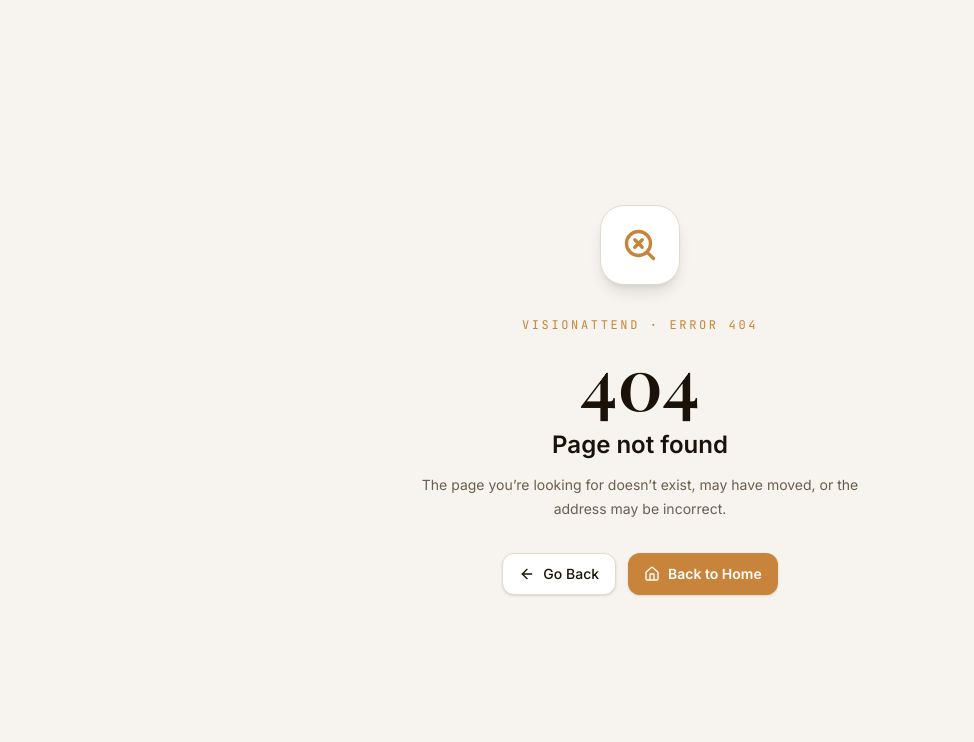
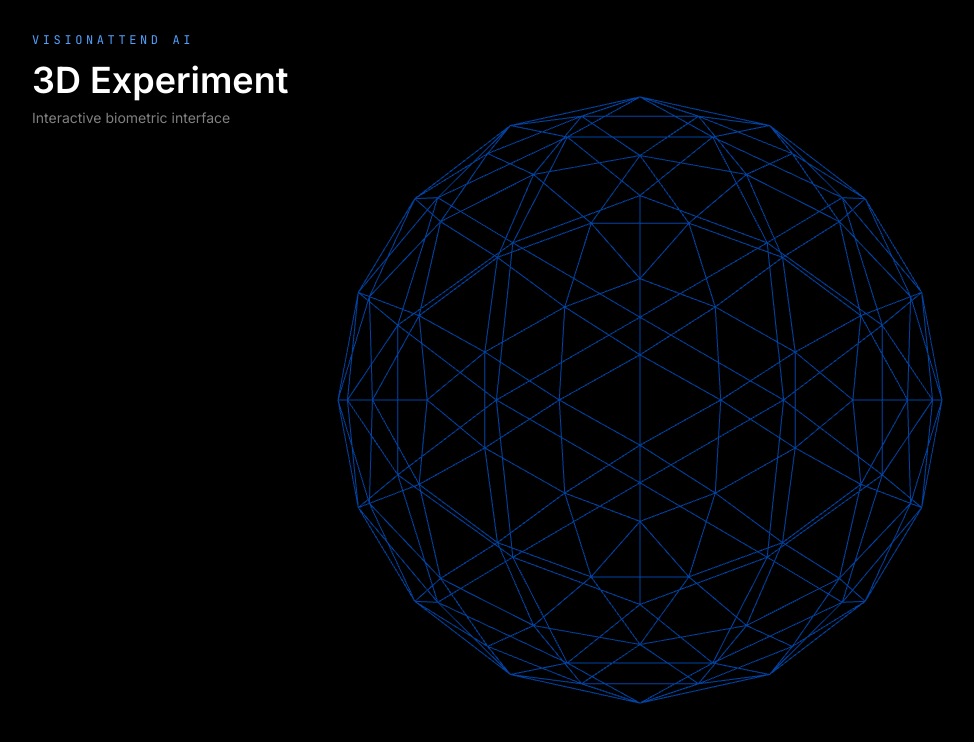
Before and after one commit to Ali5253-hingoliwala/face-regonization, a React (Vite) app in the folder frontend/visionattend-frontend (1)/: page /3d-test in a window 1280 px wide. Before the commit this address had no page. Shown: the top 742 px of the page, without its empty margins (0-974 px from the left). Built offline with nearby package versions, Linux system fonts and the light colour scheme; a web font is replaced by a local one.

Commit message:
Start 3D landing experiment

```diff
--- a/frontend/visionattend-frontend (1)/package.json
+++ b/frontend/visionattend-frontend (1)/package.json
@@ -10,11 +10,15 @@
     "preview": "vite preview"
   },
   "dependencies": {
+    "@react-three/drei": "^10.7.8",
+    "@react-three/fiber": "^9.7.0",
     "axios": "^1.19.0",
+    "gsap": "^3.15.0",
     "lucide-react": "^1.33.0",
     "react": "^19.2.8",
     "react-dom": "^19.2.8",
-    "react-router-dom": "^7.18.2"
+    "react-router-dom": "^7.18.2",
+    "three": "^0.185.1"
   },
   "devDependencies": {
     "@tailwindcss/postcss": "^4.3.3",
--- a/frontend/visionattend-frontend (1)/src/App.tsx
+++ b/frontend/visionattend-frontend (1)/src/App.tsx
@@ -17,9 +17,11 @@ import StudentCalendarPage from "./pages/StudentCalendarPage";
 import StudentLeavePage from "./pages/StudentLeavePage";
 import ProfilePage from "./pages/ProfilePage";
 import NotFoundPage from "./pages/NotFoundPage";
+import Landing3DTest from "./pages/Landing3DTest";
 
 export default function App() {
   return <AuthProvider><BrowserRouter><Routes>
+    <Route path="/3d-test" element={<Landing3DTest />} />
     <Route path="/" element={<LandingPage />} />
     <Route path="/login" element={<LoginPage />} />
     <Route path="/signup" element={<SignupPage />} />
--- /dev/null
+++ b/frontend/visionattend-frontend (1)/src/pages/Landing3DTest.tsx
@@ -0,0 +1,49 @@
+import { Canvas } from "@react-three/fiber";
+import { OrbitControls } from "@react-three/drei";
+
+function TestScene() {
+  return (
+    <>
+      <ambientLight intensity={1} />
+
+      <mesh>
+        <icosahedronGeometry args={[1.5, 2]} />
+        <meshStandardMaterial
+          color="#1683ff"
+          wireframe
+        />
+      </mesh>
+
+      <OrbitControls
+        enableZoom={false}
+        enablePan={false}
+      />
+    </>
+  );
+}
+
+export default function Landing3DTest() {
+  return (
+    <div className="min-h-screen bg-black text-white">
+      <div className="absolute left-8 top-8 z-10">
+        <p className="font-mono text-xs tracking-[0.3em] text-blue-400">
+          VISIONATTEND AI
+        </p>
+
+        <h1 className="mt-3 text-4xl font-semibold">
+          3D Experiment
+        </h1>
+
+        <p className="mt-2 text-sm text-white/50">
+          Interactive biometric interface
+        </p>
+      </div>
+
+      <div className="h-screen w-full">
+        <Canvas camera={{ position: [0, 0, 5], fov: 45 }}>
+          <TestScene />
+        </Canvas>
+      </div>
+    </div>
+  );
+}
```
Also changed, not shown: 2 other files (tests, documents, lock files or other folders).
